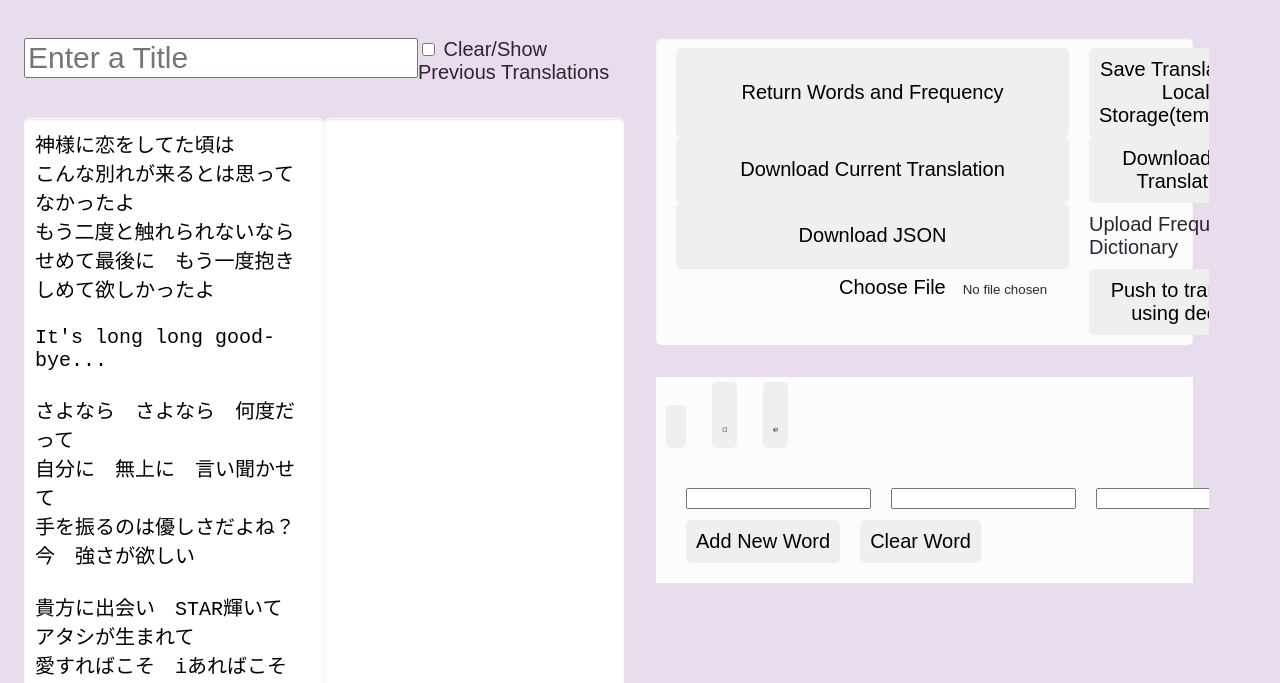
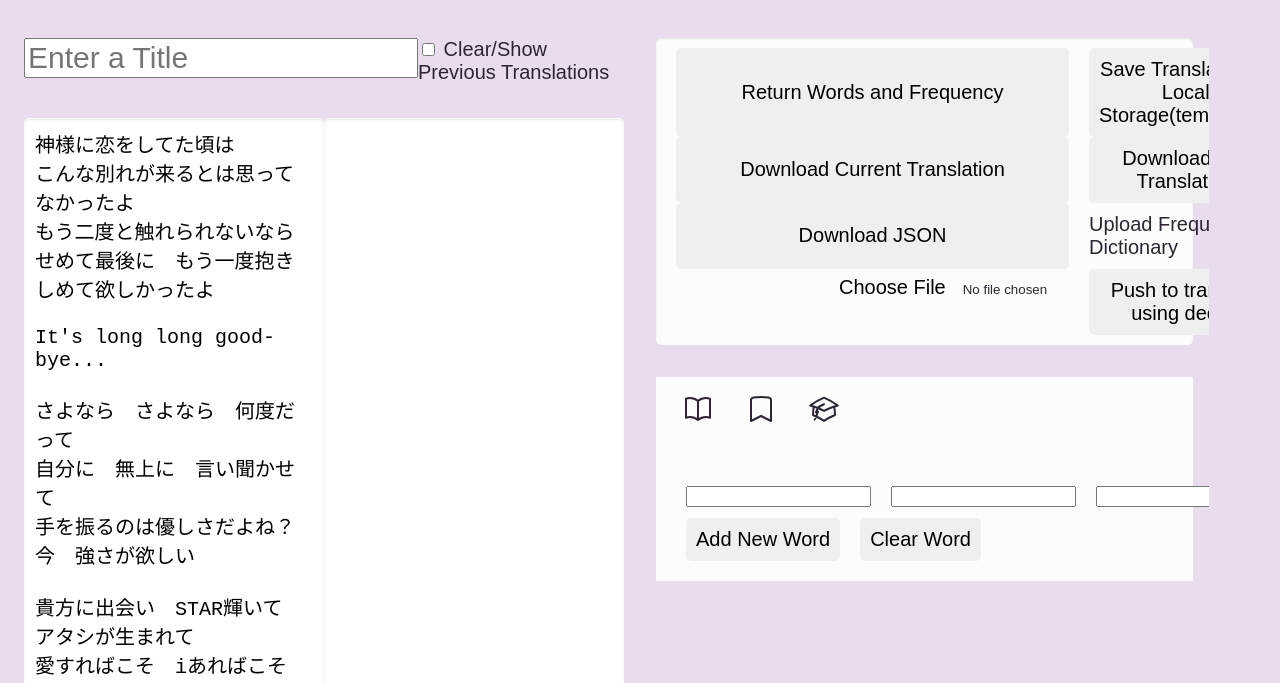
Before and after one commit to jhnh198/simple-word-frequency-counter, a plain HTML site: page index.html in a window 1280 px wide. Shown: the part 117-800 px from the top of the page. Drawn offline with nearby package versions, Linux system fonts and the light colour scheme; a script that the page names is missing.

Commit message:
resized icons

```diff
--- a/index.html
+++ b/index.html
@@ -48,28 +48,23 @@
 
           <div class="dictionary-tab-container">
             <div class="dictionary-container-tabs">
-              <button class="small-control-button" id="frequency-dictionary-button">
-                  <svg xmlns="http://www.w3.org/2000/svg" fill="none" viewBox="0 0 24 24" stroke-width="1.5" stroke="currentColor" class="size-">
-                    <path stroke-linecap="round" stroke-linejoin="round" d="M12 6.042A8.967 8.967 0 0 0 6 3.75c-1.052 0-2.062.18-3 .512v14.25A8.987 8.987 0 0 1 6 18c2.305 0 4.408.867 6 2.292m0-14.25a8.966 8.966 0 0 1 6-2.292c1.052 0 2.062.18 3 .512v14.25A8.987 8.987 0 0 0 18 18a8.967 8.967 0 0 0-6 2.292m0-14.25v14.25" />
-                  </svg>
-              </button>
+              <img class="small-control-button" id="frequency-dictionary-button">
+                <svg xmlns="http://www.w3.org/2000/svg" fill="none" viewBox="0 0 24 24" stroke-width="1.5" stroke="currentColor" class="small-control-icon">
+                  <path stroke-linecap="round" stroke-linejoin="round" d="M12 6.042A8.967 8.967 0 0 0 6 3.75c-1.052 0-2.062.18-3 .512v14.25A8.987 8.987 0 0 1 6 18c2.305 0 4.408.867 6 2.292m0-14.25a8.966 8.966 0 0 1 6-2.292c1.052 0 2.062.18 3 .512v14.25A8.987 8.987 0 0 0 18 18a8.967 8.967 0 0 0-6 2.292m0-14.25v14.25" />
+                </svg>
+              </img>
 
-              <button class="small-control-button" id="word-frequency-output-button">
-                <img>
-                  <svg xmlns="http://www.w3.org/2000/svg" fill="none" viewBox="0 0 24 24" stroke-width="1.5" stroke="currentColor" class="size-6">
+              <img class="small-control-button" id="word-frequency-output-button">
+                  <svg xmlns="http://www.w3.org/2000/svg" fill="none" viewBox="0 0 24 24" stroke-width="1.5" stroke="currentColor" class="small-control-icon">
                     <path stroke-linecap="round" stroke-linejoin="round" d="M17.593 3.322c1.1.128 1.907 1.077 1.907 2.185V21L12 17.25 4.5 21V5.507c0-1.108.806-2.057 1.907-2.185a48.507 48.507 0 0 1 11.186 0Z" />
                   </svg>
-                </img>
+              </img>
 
-              </button>
-
-              <button class="small-control-button" id="grammar-guide-button">
-                <img>
-                  <svg xmlns="http://www.w3.org/2000/svg" fill="none" viewBox="0 0 24 24" stroke-width="1.5" stroke="currentColor" class="size-6">
+              <img class="small-control-button" id="grammar-guide-button">
+                  <svg xmlns="http://www.w3.org/2000/svg" fill="none" viewBox="0 0 24 24" stroke-width="1.5" stroke="currentColor" class="small-control-icon">
                     <path stroke-linecap="round" stroke-linejoin="round" d="M4.26 10.147a60.438 60.438 0 0 0-.491 6.347A48.62 48.62 0 0 1 12 20.904a48.62 48.62 0 0 1 8.232-4.41 60.46 60.46 0 0 0-.491-6.347m-15.482 0a50.636 50.636 0 0 0-2.658-.813A59.906 59.906 0 0 1 12 3.493a59.903 59.903 0 0 1 10.399 5.84c-.896.248-1.783.52-2.658.814m-15.482 0A50.717 50.717 0 0 1 12 13.489a50.702 50.702 0 0 1 7.74-3.342M6.75 15a.75.75 0 1 0 0-1.5.75.75 0 0 0 0 1.5Zm0 0v-3.675A55.378 55.378 0 0 1 12 8.443m-7.007 11.55A5.981 5.981 0 0 0 6.75 15.75v-1.5" />
                   </svg>
                 </img>
-              </button>
             </div>
 
             <div id="dictionary-tab-content" class="hidden">
--- a/styles.css
+++ b/styles.css
@@ -121,7 +121,13 @@ button:hover{
 }
 
 .small-control-button{
-  margin-top: 5px;
+  margin-left: 20px;
+  background-color: #2E2532;
+}
+
+.small-control-icon{
+  width: 32px;
+  height: 64px;
 }
 
 #dictionary-tab-content{
```
